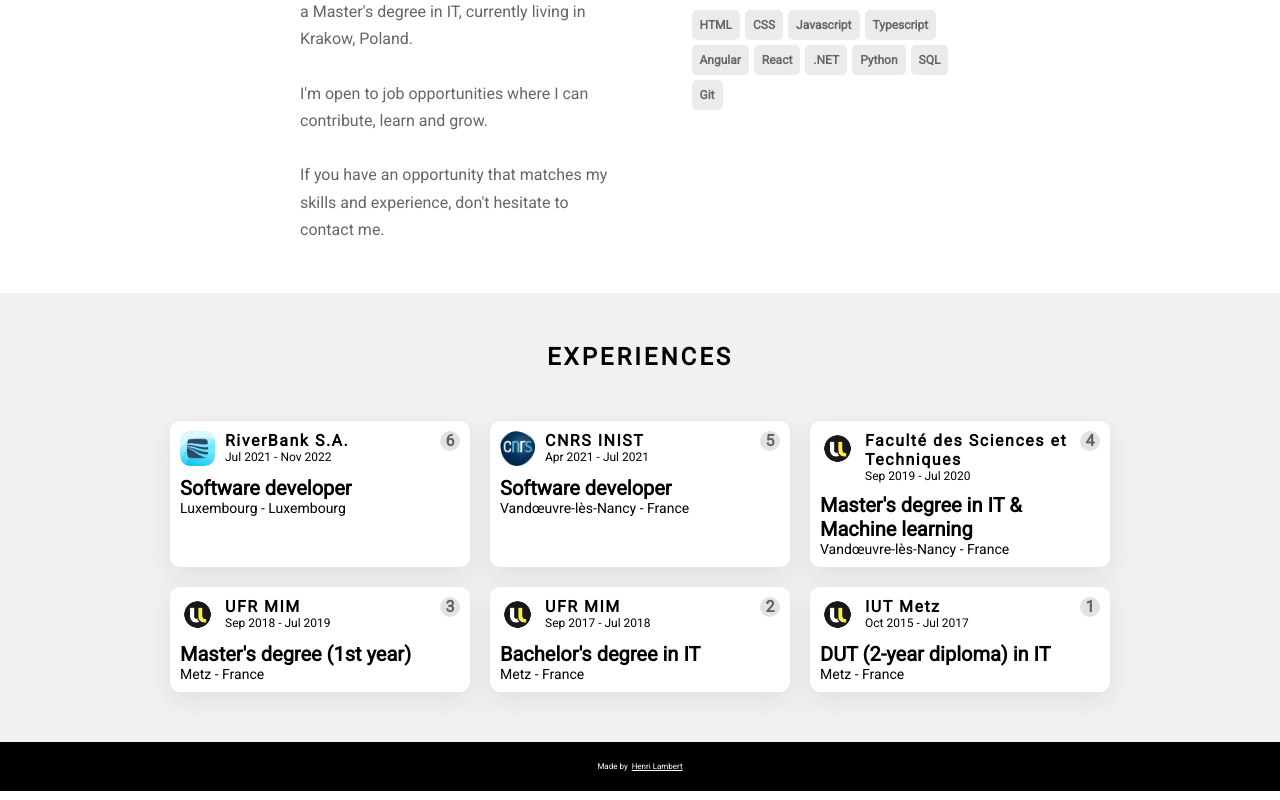
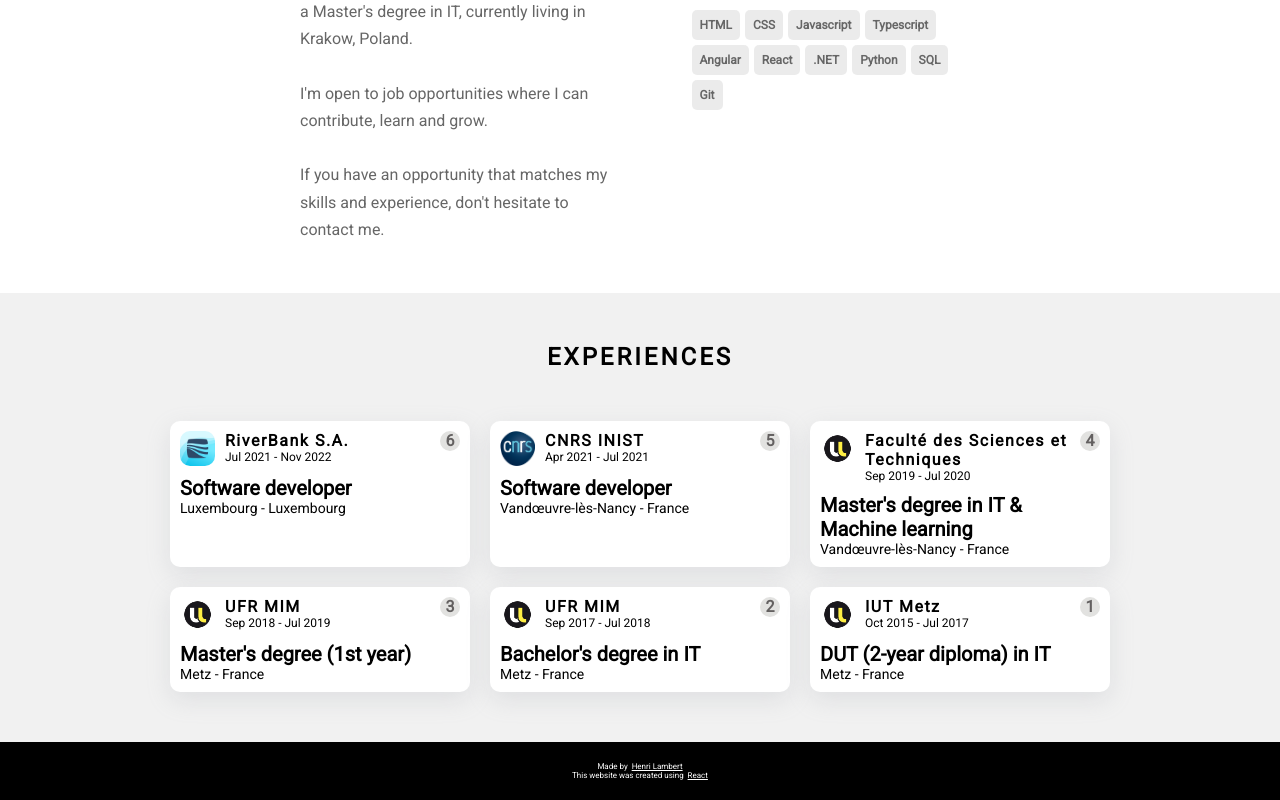
Before and after one commit to Henri88390/download_cv, a React (Create React App) app: page / in a window 1280 px wide. Shown: the part 641-1441 px from the top of the page. Built offline with nearby package versions, Linux system fonts and the light colour scheme.

Commit message:
add text for Footer

```diff
--- a/src/components/Footer/Footer.scss
+++ b/src/components/Footer/Footer.scss
@@ -3,11 +3,15 @@
   padding: 20px;
   color: white;
   display: flex;
+  flex-direction: column;
   align-items: center;
-  justify-content: center;
   font-size: 8px;
 }
 
 .__name-link {
   color: white;
 }
+
+.__footer-line {
+  display: flex;
+}
--- a/src/components/Footer/Footer.tsx
+++ b/src/components/Footer/Footer.tsx
@@ -5,15 +5,30 @@ interface FooterProps {}
 
 const Footer: FC<FooterProps> = () => (
   <div className="footer__wrapper">
-    Made by &nbsp;
+    <div className="__footer-line">
+      {" "}
+      Made by &nbsp;{" "}
       <a
         href="https://www.linkedin.com/in/henri-lambert-15a525252/"
         rel="Linkedin"
         className="__name-link"
+        target="__blank"
       >
         Henri Lambert
       </a>
     </div>
+    <div className="__footer-line">
+      This website was created using &nbsp;
+      <a
+        href="https://reactjs.org/"
+        rel="ReactJS"
+        className="__name-link"
+        target="__blank"
+      >
+        React
+      </a>
+    </div>
+  </div>
 );
 
 export default Footer;
```
Lines whose indentation alone changed are shown as unchanged.
